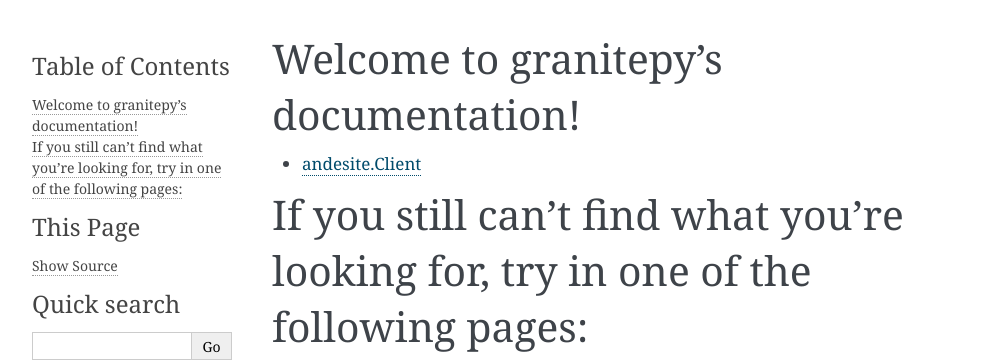
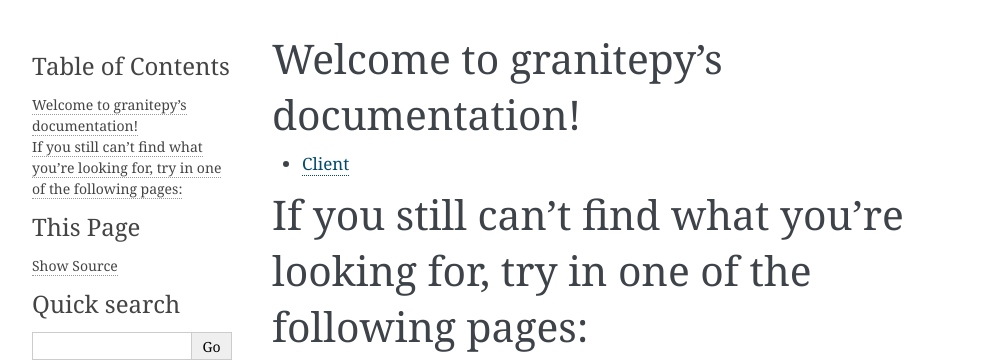
Before and after one commit to iDevision/granitepy, a Sphinx documentation site: the page built from docs/index.rst, in a window 1280 px wide. Shown: the top 361 px of the page, without its empty margins (148-1141 px from the left). Built offline with Sphinx 7.4.7, drawn with Linux system fonts in a browser that asks for light colours.

Commit message:
it didnt like that

```diff
--- a/docs/client.rst
+++ b/docs/client.rst
@@ -1,6 +1,6 @@
-andesite.Client
+Client
 ===============
 Main class for managing nodes and creating/using players.
 
-.. automodule:: andesite.client
+.. automodule:: granitepy.client
     :members:
```
